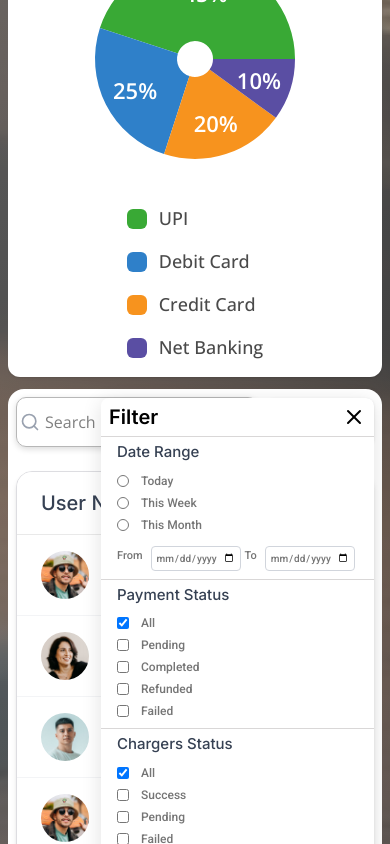
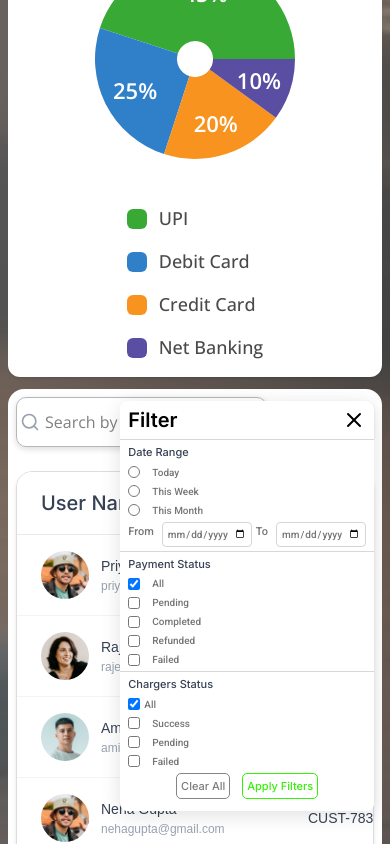
Before and after one commit to ChandaniSahu/ChargeFlow, a Next.js app: page /admin/payments in a window 390 px wide. Both pictures are taken after a click on the button "Filter". Shown: the part 1601-2445 px from the top of the page. Built offline with nearby package versions, Linux system fonts and the light colour scheme.

Commit message:
filter dialog made responsive for phone

```diff
--- a/app/admin/payments/page.tsx
+++ b/app/admin/payments/page.tsx
@@ -964,7 +964,7 @@ export default function UserManagementDashboard() {
                     )}
                   </div>
 
-                  <span className="font-medium text-gray-700 font-inter text-[20px]">
+                  <span className="font-medium text-gray-700 font-inter md:text-[20px] text-[16px]">
                     Filter
                   </span>
                 </div>
@@ -977,7 +977,7 @@ export default function UserManagementDashboard() {
 
               {showFilter && (
                 <div className="absolute top-0 right-0 flex justify-end z-[999]">
-                  <div className="w-[273px] h-[507px] shadow-[0px_4px_20px_rgba(0,0,0,0.12)] rounded-[8px] bg-white h-full overflow-y-auto">
+                  <div className="md:w-[273px] h-[507px] shadow-[0px_4px_20px_rgba(0,0,0,0.12)] rounded-[8px] bg-white h-full overflow-y-auto">
 
                     {/* Header */}
                     <div className="flex justify-between items-center py-1 px-2 ">
@@ -992,16 +992,16 @@ export default function UserManagementDashboard() {
                     {/* ✅ FULL WIDTH LINE BELOW HEADER */}
                     <div className="w-full h-[1px] bg-[#D9D7D7]" />
 
-                    <div className="px-4">
+                    <div className="md:px-4 px-2">
 
                       {/* Date Range Section */}
-                      <div className="pb-2 pt-1">
-                        <h3 className="text-[15px] font-inter font-medium mb-2 text-[#364153]">
+                      <div className="md:pb-2 pb-1 pt-1">
+                        <h3 className="md:text-[15px] text-[11px] font-inter font-medium md:mb-2 mb-1 text-[#364153]">
                           Date Range
                         </h3>
 
                         {/* Radio buttons */}
-                        <div className="space-y-1 mb-3 font-roboto font-medium text-[12px] text-[#757575]">
+                        <div className="space-y-1 md:mb-3 mb-1 font-roboto font-medium md:text-[12px] text-[10px] text-[#757575]">
                           <label className="flex items-center gap-3 cursor-pointer hover:text-black">
                             <input
                               type="radio"
@@ -1068,11 +1068,11 @@ export default function UserManagementDashboard() {
                     {/* ✅ FULL WIDTH LINE BEFORE PAYMENT STATUS */}
                     <div className="w-full h-[1px] bg-[#D9D7D7]" />
 
-                    <div className="px-4 pb-2 pt-1">
+                    <div className="md:px-4 px-2 md:pb-2 pb-1 pt-1">
 
                       {/* Payment Status Section */}
                       <div>
-                        <h3 className="text-[15px] font-inter font-medium mb-2 text-[#364153]">
+                        <h3 className="md:text-[15px] text-[11px] font-inter font-medium md:mb-2 mb-1 text-[#364153]">
                           Payment Status
                         </h3>
 
@@ -1088,7 +1088,7 @@ export default function UserManagementDashboard() {
                               }}
                               className="w-3 h-3 cursor-pointer"
                             />
-                            <span className="font-roboto font-medium text-[12px] text-[#757575] group-hover:text-black ">All</span>
+                            <span className="font-roboto font-medium md:text-[12px] text-[10px] text-[#757575] group-hover:text-black ">All</span>
                           </label>
                           {["Pending", "Completed", "Refunded", "Failed"].map(
                             (status) => (
@@ -1115,7 +1115,7 @@ export default function UserManagementDashboard() {
                                   }}
                                   className="w-3 h-3 cursor-pointer "
                                 />
-                                <span className="font-roboto font-medium text-[12px] text-[#757575] group-hover:text-black ">
+                                <span className="font-roboto font-medium md:text-[12px] text-[10px] text-[#757575] group-hover:text-black ">
                                   {status}
                                 </span>
                               </label>
@@ -1128,16 +1128,16 @@ export default function UserManagementDashboard() {
                     {/* ✅ FULL WIDTH LINE BEFORE CHARGERS STATUS */}
                     <div className="w-full h-[1px] bg-[#D9D7D7]" />
 
-                    <div className="px-4 pb-2 pt-1">
+                    <div className="md:px-4 px-2 md:pb-2 pb-1 pt-1">
 
                       {/* Chargers Status Section */}
                       <div>
-                        <h3 className="text-[15px] font-inter font-medium mb-2 text-[#364153]">
+                        <h3 className="md:text-[15px] text-[11px] font-inter font-medium md:mb-2 mb-1 text-[#364153]">
                           Chargers Status
                         </h3>
 
                         <div className="space-y-1">
-                          <label className="flex items-center gap-3 cursor-pointer">
+                          <label className="flex items-center md:gap-3 gap-1 cursor-pointer">
                             <input
                               type="checkbox"
                               checked={filterChargerStatus.length === 0}
@@ -1148,7 +1148,7 @@ export default function UserManagementDashboard() {
                               }}
                               className="w-3 h-3 cursor-pointer"
                             />
-                            <span className="font-roboto font-medium text-[12px] text-[#757575] group-hover:text-black ">All</span>
+                            <span className="font-roboto font-medium md:text-[12px] text-[10px] text-[#757575] group-hover:text-black ">All</span>
                           </label>
                           {["Success", "Pending", "Failed"].map((status) => (
                             <label
@@ -1174,7 +1174,7 @@ export default function UserManagementDashboard() {
                                 }}
                                 className="w-3 h-3 cursor-pointer "
                               />
-                              <span className="font-roboto font-medium text-[12px] text-[#757575] group-hover:text-black">
+                              <span className="font-roboto font-medium md:text-[12px] text-[10px] text-[#757575] group-hover:text-black">
                                 {status}
                               </span>
                             </label>
@@ -1184,17 +1184,17 @@ export default function UserManagementDashboard() {
                     </div>
 
                     {/* Footer Buttons */}
-                    <div className="font-inter font-medium flex gap-3 px-6 pb-3 bg-white sticky bottom-0">
+                    <div className="font-inter font-medium flex md:justify-start justify-center items-center gap-3 md:px-6  px-3 md:text-[15px] text-[11px] pb-3 bg-white  sticky bottom-0">
                       <button
                         onClick={handleClearAll}
-                        className=" flex-1 px-2 py-1 border  border-[#848484] rounded-[5px] text-[#7C7C7C]  hover:bg-gray-50 transition-colors"
+                        className=" md:flex-1  md:px-2 px-1 py-1 border  border-[#848484] rounded-[5px] text-[#7C7C7C]  hover:bg-gray-50 transition-colors"
                       >
                         Clear All
                       </button>
 
                       <button
                         onClick={() => setShowFilter(false)}
-                        className="flex-1 px-2 py-1  text-[#38EF0A] border border-[#38EF0A] whitespace-nowrap rounded-[5px]  hover:bg-[#38EF0A] hover:text-white transition-colors"
+                        className="md:flex-1  md:px-2 px-1 py-1  text-[#38EF0A] border border-[#38EF0A] whitespace-nowrap rounded-[5px]  hover:bg-[#38EF0A] hover:text-white transition-colors"
                       >
                         Apply Filters
                       </button>
```
